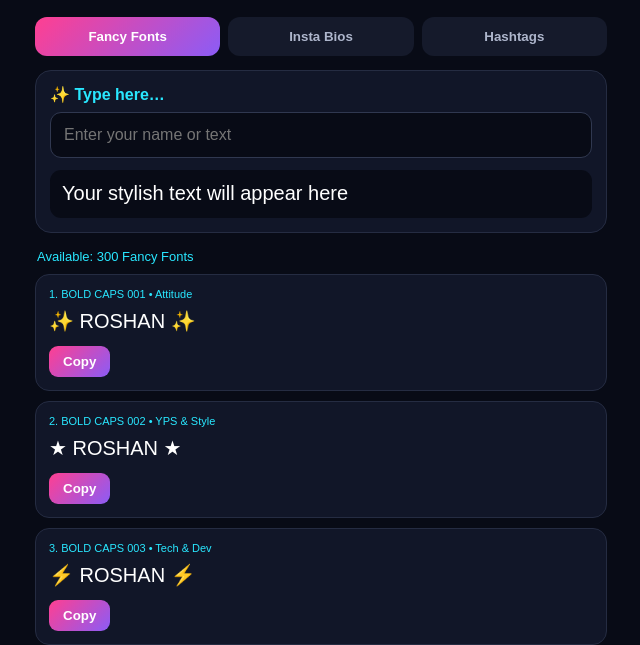
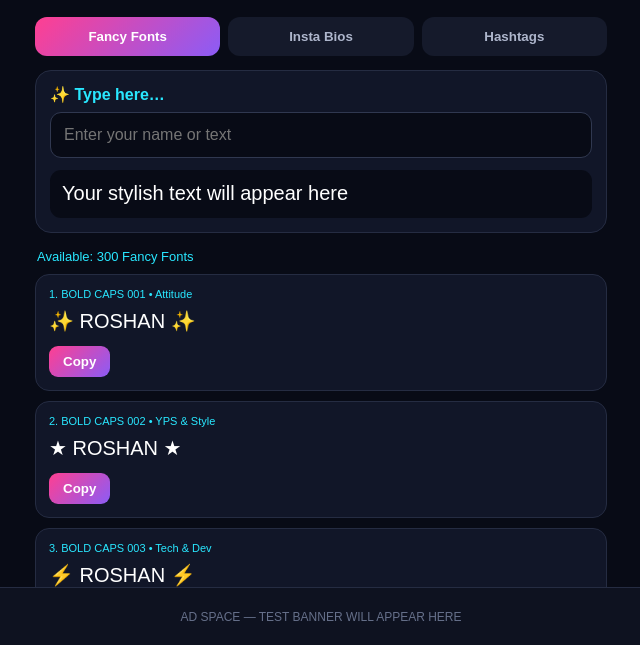
Before and after one commit to roshanalone9579523945-debug/status-saver-app, a website: page www/index.html in a window 1280 px wide. Shown: the part 155-800 px from the top of the page, without its empty margins (319-959 px from the left). Drawn offline with Linux system fonts and the light colour scheme.

Commit message:
Fix bottom ad banner visibility

```diff
--- a/www/index.html
+++ b/www/index.html
@@ -24,7 +24,7 @@ h1{margin:6px 0;color:#ff4f9a;font-size:25px}
 .custom label{display:block;color:#29e7ff;font-weight:bold;margin-bottom:8px}
 input{width:100%;padding:13px;border:1px solid #303850;border-radius:11px;background:#080b16;color:#fff;font-size:16px;outline:none}
 .preview{margin-top:12px;min-height:48px;padding:12px;border-radius:11px;background:#080b16;color:#fff;font-size:20px;word-break:break-word}
-.ad{position:fixed;bottom:0;left:0;right:0;height:58px;background:#0e1220;border-top:1px solid #252c42;display:flex;align-items:center;justify-content:center;color:#66708a;font-size:12px}
+.ad,.admob-banner{position:fixed;bottom:0;left:0;right:0;height:58px;background:#0e1220;border-top:1px solid #252c42;display:flex;align-items:center;justify-content:center;color:#66708a;font-size:12px;z-index:9999;font-size:12px}
 .count{color:#29e7ff;font-size:13px;margin:8px 2px}
 </style>
 <style>#bioCategories{display:flex;gap:8px;overflow-x:auto;padding:8px 2px 12px;scrollbar-width:none}#bioCategories::-webkit-scrollbar{display:none}#bioCategories .cat{flex:0 0 auto;border:1px solid #333;background:#151827;color:#ddd;border-radius:20px;padding:8px 13px;font-size:13px;font-weight:600}#bioCategories .cat.active{background:#ff2d8d;color:#fff;border-color:#ff2d8d;box-shadow:0 0 12px rgba(255,45,141,.25)}</style></head>
```
